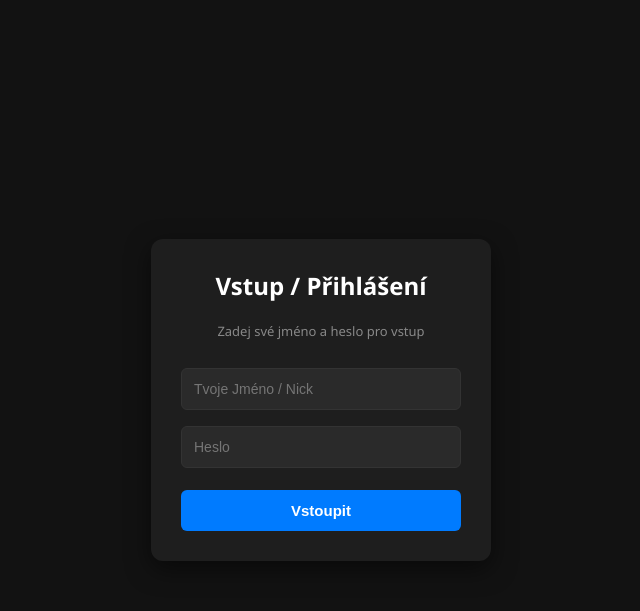
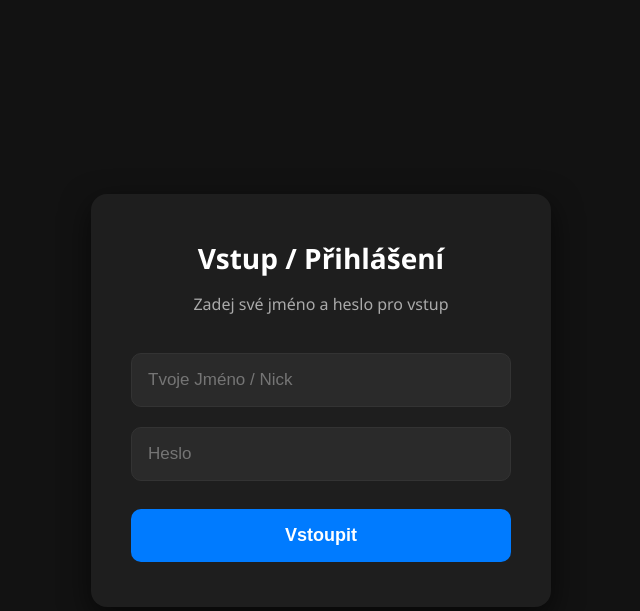
Before and after one commit to mistrgoku/Gokus-ChatBot, a Flask app: page /login in a window 1280 px wide. Shown: the top 611 px of the page, without its empty margins (319-959 px from the left). Run offline with Flask 3, Linux system fonts and the light colour scheme.

Commit message:
Update login.html

```diff
--- a/templates/login.html
+++ b/templates/login.html
@@ -18,50 +18,59 @@
         }
         .box {
             background: #1e1e1e;
-            padding: 30px;
-            border-radius: 12px;
+            padding: 45px 40px;
+            border-radius: 16px;
             width: 100%;
-            max-width: 340px;
+            max-width: 460px;
             text-align: center;
-            box-shadow: 0 8px 24px rgba(0,0,0,0.5);
+            box-shadow: 0 10px 30px rgba(0,0,0,0.6);
         }
-        h2 { margin-top: 0; margin-bottom: 20px; color: #fff; }
+        h2 {
+            margin-top: 0;
+            margin-bottom: 12px;
+            color: #fff;
+            font-size: 28px;
+        }
+        p.subtitle {
+            color: #aaa;
+            font-size: 16px;
+            margin-bottom: 28px;
+        }
         input {
             width: 100%;
-            padding: 12px;
-            margin: 8px 0;
-            border-radius: 6px;
+            padding: 16px;
+            margin: 10px 0;
+            border-radius: 10px;
             border: 1px solid #333;
             background: #2a2a2a;
             color: white;
-            font-size: 14px;
+            font-size: 17px;
             outline: none;
         }
         input:focus { border-color: #007bff; }
         button {
             width: 100%;
-            padding: 12px;
+            padding: 16px;
             background: #007bff;
             border: none;
             color: white;
-            border-radius: 6px;
+            border-radius: 10px;
             cursor: pointer;
-            margin-top: 14px;
+            margin-top: 18px;
             font-weight: bold;
-            font-size: 15px;
+            font-size: 18px;
             transition: background 0.2s;
         }
         button:hover { background: #0056b3; }
         .error {
             background: rgba(255, 85, 85, 0.1);
             color: #ff5555;
-            padding: 10px;
-            border-radius: 6px;
-            margin-bottom: 12px;
-            font-size: 13px;
+            padding: 14px;
+            border-radius: 8px;
+            margin-bottom: 16px;
+            font-size: 15px;
             border: 1px solid rgba(255, 85, 85, 0.3);
         }
-        p.subtitle { color: #888; font-size: 13px; margin-bottom: 20px; }
     </style>
 </head>
 <body>
```
